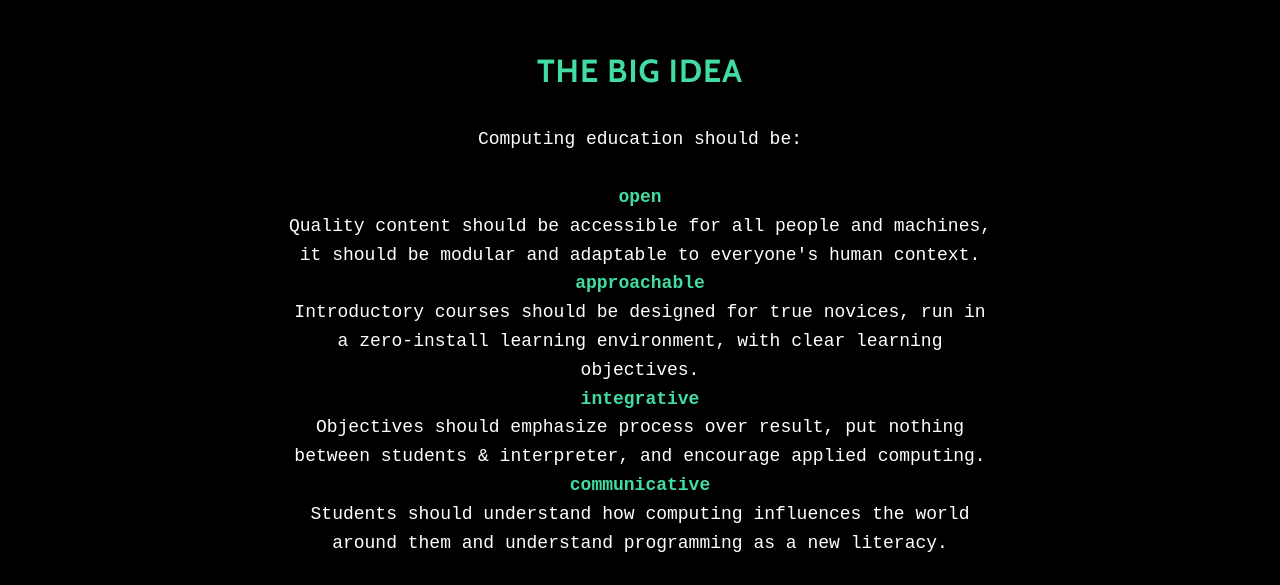
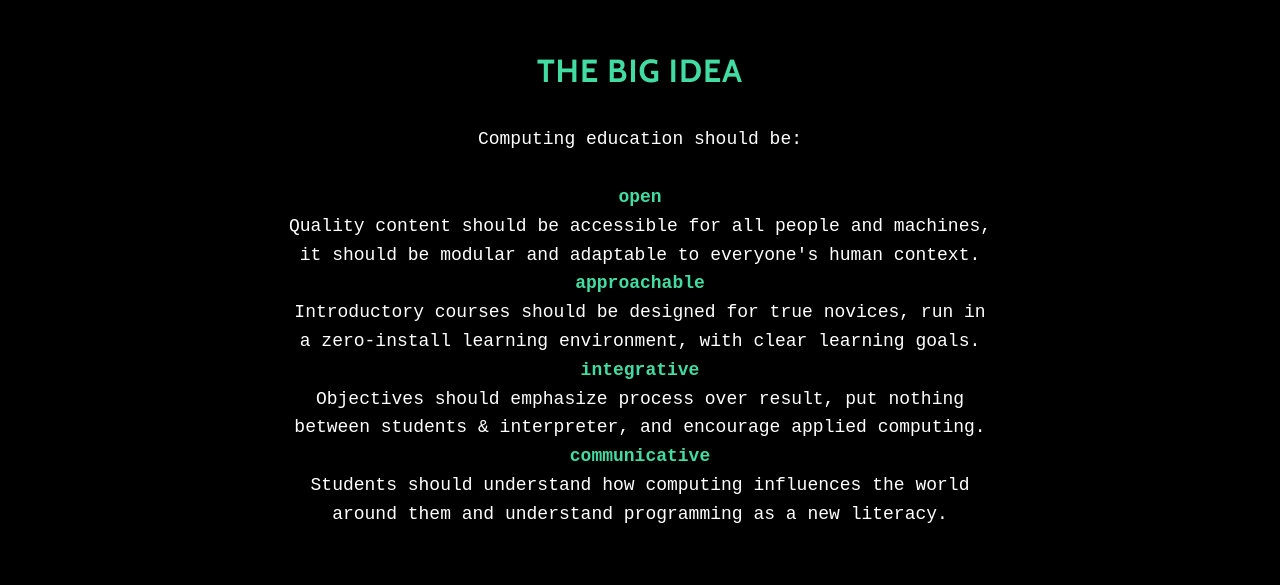
Before and after one commit to janke-learning/janke-learning.github.io, a plain HTML site: page index.html in a window 1280 px wide. Shown: the part 1060-1645 px from the top of the page. Drawn offline with nearby package versions, Linux system fonts and the light colour scheme.

Commit message:
objectives-

```diff
--- a/index.html
+++ b/index.html
@@ -97,7 +97,7 @@
           Quality content should be accessible for all people and machines, it should be modular and adaptable to everyone's human context.
 
                 <br><a  href="" onclick="return false;"><b>approachable</b></a><br>
-          Introductory courses should be designed for true novices, run in a zero-install learning environment, with clear learning objectives.
+          Introductory courses should be designed for true novices, run in a zero-install learning environment, with clear learning goals.
 
                 <br><a  href="" onclick="return false;"><b>integrative</b></a><br>
           Objectives should emphasize process over result, put nothing between students & interpreter, and encourage applied computing.
```
